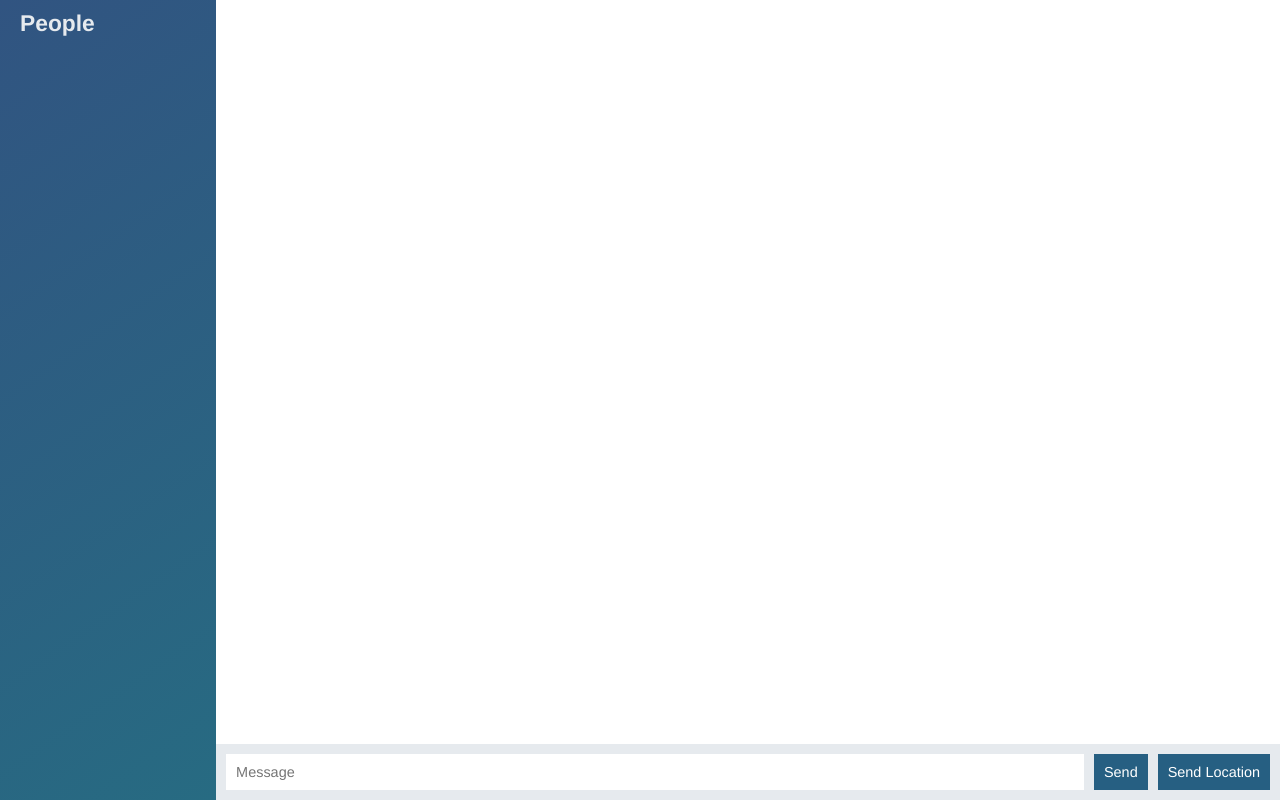
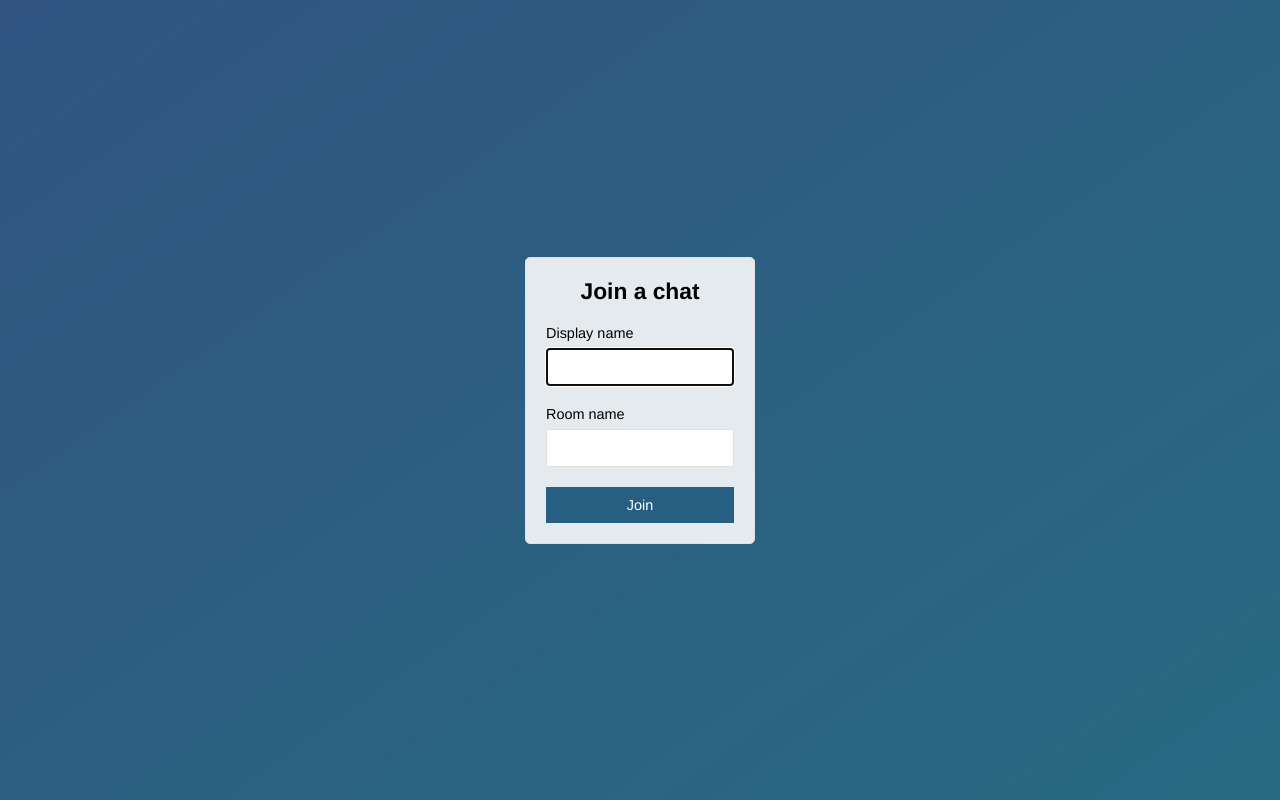
Before and after one commit to dnero/chat-app, a website: page public/index.html in a window 1280 px wide. Drawn offline with nearby package versions, Linux system fonts and the light colour scheme; no server answers.

Commit message:
Add join page that submits to chat.html

```diff
--- a/public/index.html
+++ b/public/index.html
@@ -1,63 +1,31 @@
 <!DOCTYPE html>
-<html>
+<html lang="en">
 <head>
     <meta charset="UTF-8">
+    <meta name="viewport" content="width=device-width, initial-scale=1, user-scalable=no">
+    <title>Join | Chatty</title>
     <link rel="stylesheet" href="/css/styles.css"/>
 </head>
-<body class="chat">
+<body class="centered-form">
 
-<div class="chat__sidebar">
-    <h3>People</h3>
-    <div id="users"></div>
-</div>
-
-<div class="chat__main">
-    <ol id="messages" class="chat__messages"></ol>
-
-    <div class="chat__footer">
-        <form id="message-form" @submit.prevent="sendMessage">
-            <input name="message" type="text" placeholder="Message" v-model="message" autofocus autocomplete="off" />
-            <button>Send</button>
+    <div class="centered-form__form">
+        <form action="/chat.html">
+            <div class="form-field">
+                <h3>Join a chat</h3>
+            </div>
+            <div class="form-field">
+                <label>Display name</label>
+                <input type="text" name="name" autofocus />
+            </div>
+            <div class="form-field">
+                <label>Room name</label>
+                <input type="text" name="room" />
+            </div>
+            <div class="form-field">
+                <button>Join</button>
+            </div>
         </form>
-
-        <button id="send-location">Send Location</button>
     </div>
 
-</div>
-
-
-<script id="message-template" type="text/template">
-    <li class="message">
-        <div class="message__title">
-            <h4>{{ from }}</h4>
-            <span>{{ createdAt }}</span>
-        </div>
-
-        <div class="message__body">
-            <p>{{ text }}</p>
-        </div>
-    </li>
-</script>
-
-<script id="location-message-template" type="text/template">
-    <li class="message">
-        <div class="message__title">
-            <h4>{{ from }}</h4>
-            <span>{{ createdAt }}</span>
-        </div>
-
-        <div class="message__body">
-            <a href="{{ url }}" target="_blank">My current location</a>
-        </div>
-    </li>
-</script>
-
-
-<script src="/socket.io/socket.io.js"></script><!-- import socket.io --->
-<script src="/js/libs/vue.js"></script>
-<script src="/js/libs/jquery-3.1.1.min.js"></script>
-<script src="/js/libs/moment.js"></script>
-<script src="/js/libs/mustache.js"></script>
-<script src="/js/index.js"></script>
 </body>
 </html>
--- a/public/js/index.js
+++ b/public/js/chat.js
@@ -15,11 +15,11 @@ function scrollToBottom() {
 }
 
 socket.on('connect', function () {
-	console.log('[index.html] Connected to server...');
+	console.log('[chat.html] Connected to server...');
 });
 
 socket.on('disconnect', function () {
-	console.log('[index.html] Disconnected from server...')
+	console.log('[chat.html] Disconnected from server...')
 });
 
 socket.on('newMessage', function (msg) {
```
Also changed, not shown: public/chat.html (added, +65 -0 lines).
